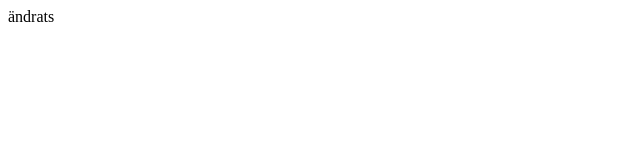
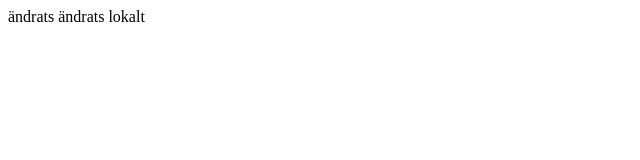
Before and after one commit to danyabdelke/test-2, a plain HTML site: page testar.html in a window 1280 px wide. Shown: the whole page, without its empty margins (0-640 px from the left). Drawn offline with Linux system fonts and the light colour scheme.

Commit message:
committing

```diff
--- a/testar.html
+++ b/testar.html
@@ -4,3 +4,4 @@
 	</body>
 </html>
 ändrats
+ändrats lokalt
```
